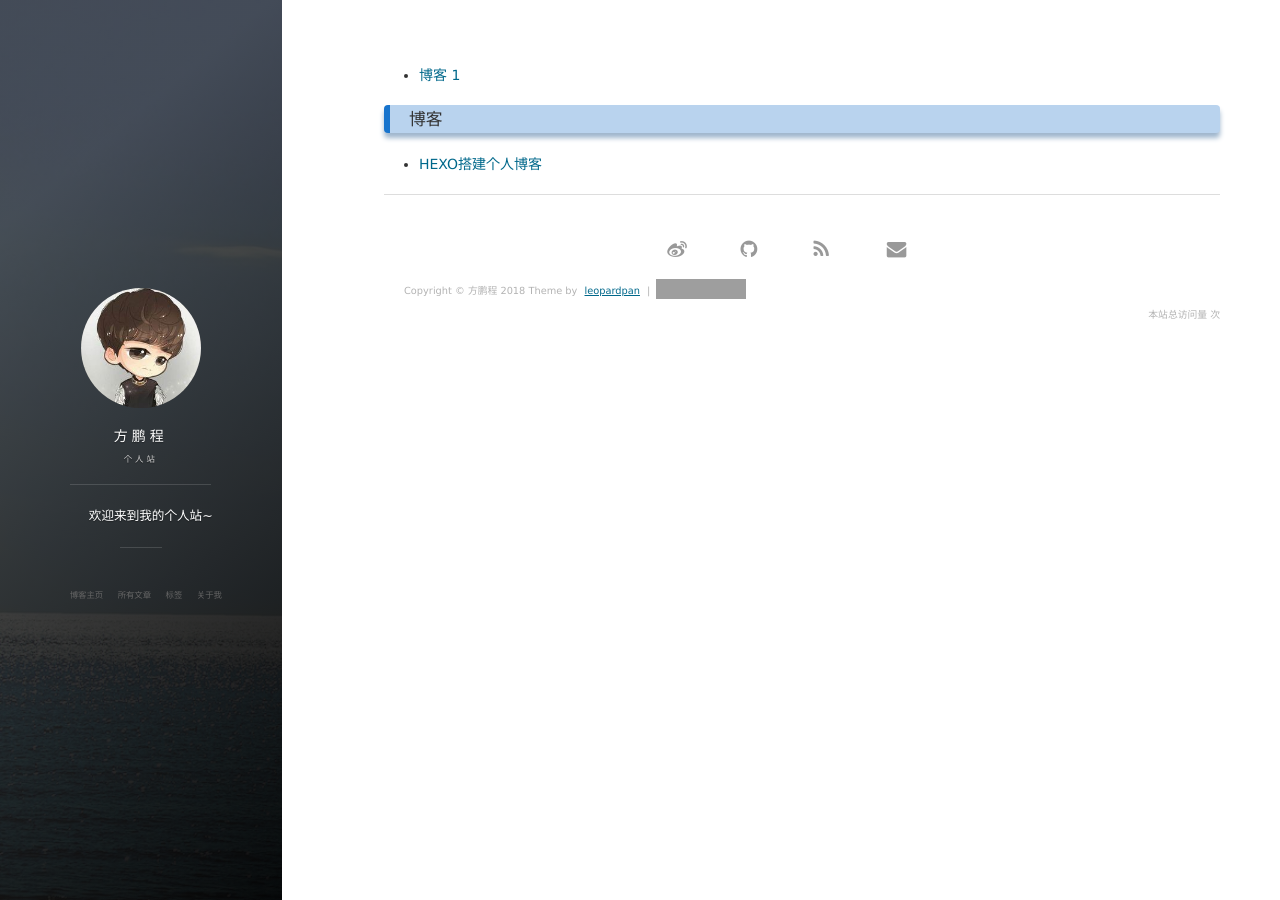
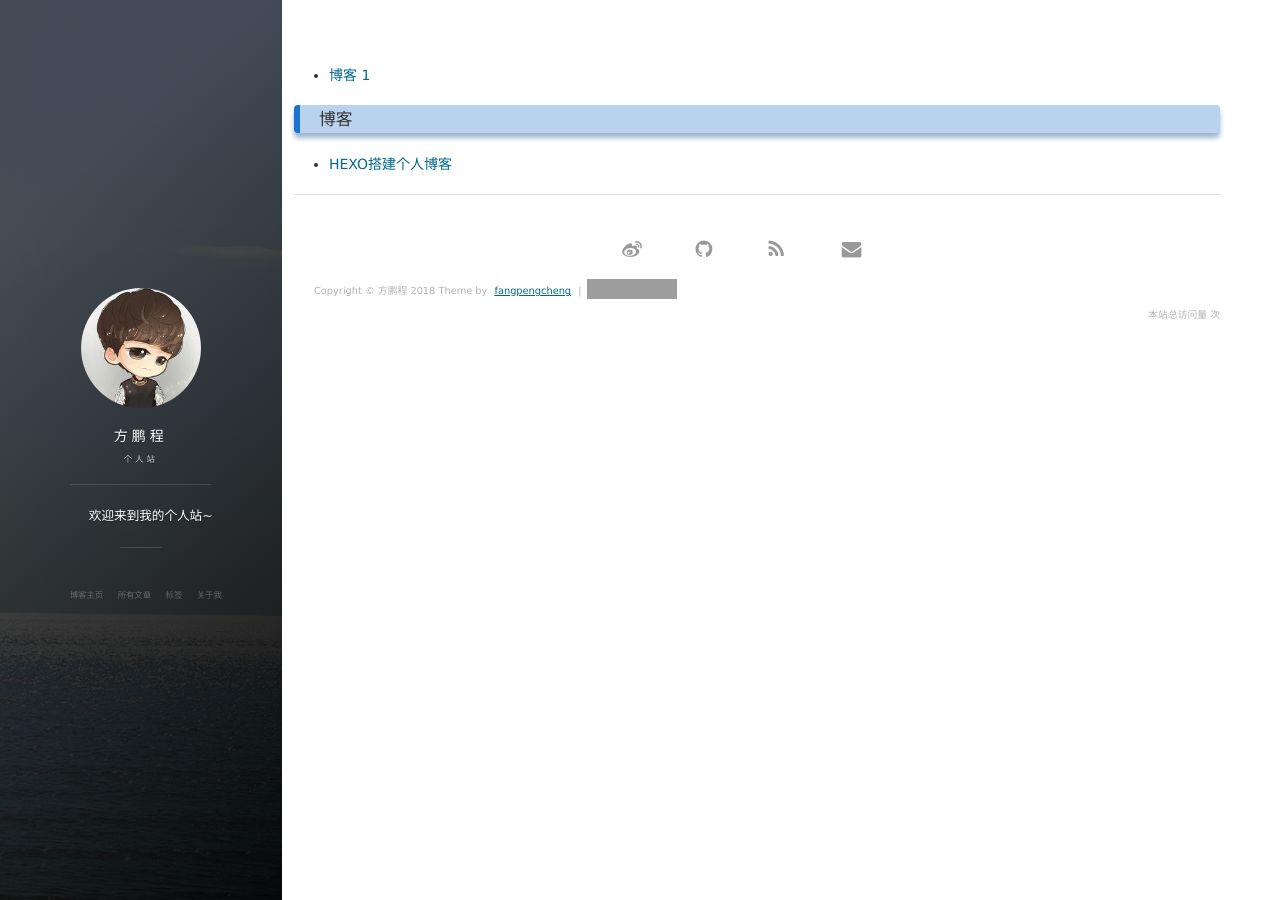
Before and after one commit to fangpengcheng95/fangpengcheng95.github.io, a Jekyll site: the page built from tags.html, in a window 1280 px wide. Built offline with Jekyll 4.4.1, drawn with Linux system fonts in a browser that asks for light colours; nearby versions of some CDN libraries; comment, search, counter and statistics services are not loaded; grey boxes are pictures that could not be loaded.

Commit message:
2018.1.16
2018.1.16

```diff
--- a/_includes/footer.html
+++ b/_includes/footer.html
@@ -69,7 +69,7 @@
 
         <div class = "footer_div">
            <p class="copyright text-muted">
-            Copyright &copy; {{ site.title }} {{ site.time | date: '%Y' }} Theme by <a href="http://baixin.io/">leopardpan</a> |
+            Copyright &copy; {{ site.title }} {{ site.time | date: '%Y' }} Theme by <a href="http://fangpengcheng95.github.io/">fangpengcheng</a> |
             <iframe
                 style="margin-left: 2px; margin-bottom:-5px;"
                 frameborder="0" scrolling="0" width="91px" height="20px"
--- a/css/main.css
+++ b/css/main.css
@@ -391,6 +391,7 @@ img::-moz-selection {
 
   .content-wrapper__inner {
     /*margin: 0 10%;*/
+    margin-left: -90px;
     margin-right: 60px;
     padding: 50px 0;
     /*margin: 0 auto; */
@@ -1137,8 +1138,8 @@ input[type="tel"]:-ms-input-placeholder {
     margin: 0 auto;
   }
   .content-wrapper__inner {
-    margin-right: 0;
-    margin-left: 0;
+    margin-right: 60px;
+    margin-left: -90px;
   }
 }
 
```
